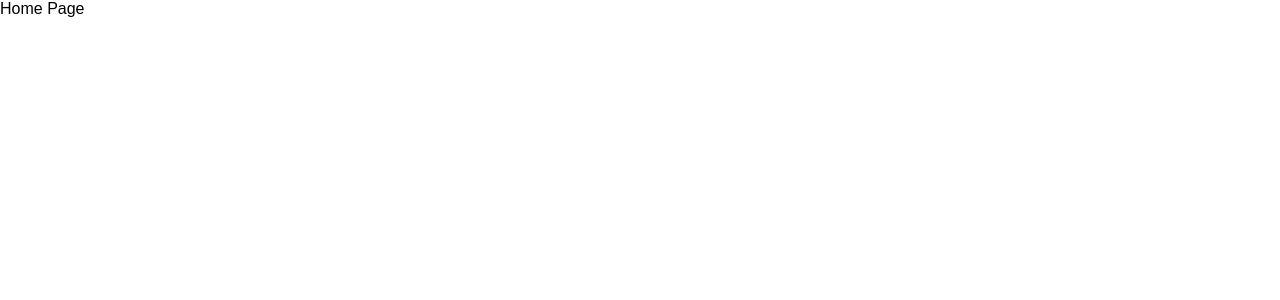
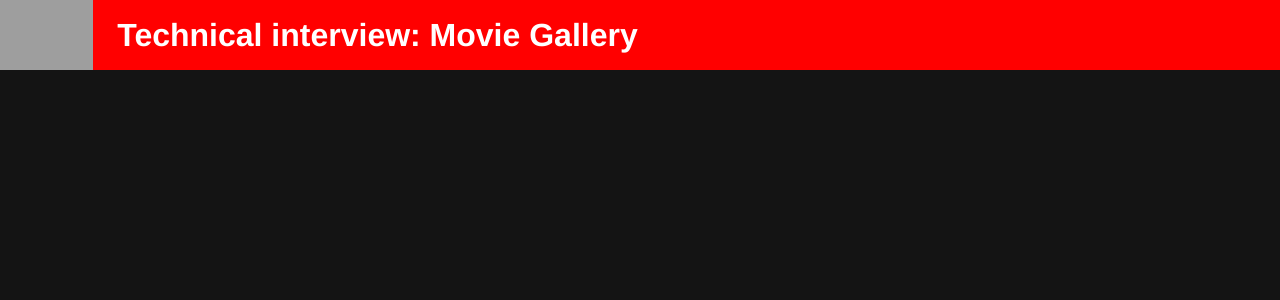
Before and after one commit to fjcasternao/video-gallery-react, a React (Create React App) app: page / in a window 1280 px wide. Shown: the top 300 px of the page. Built offline with nearby package versions, Linux system fonts and the light colour scheme; grey boxes are pictures that could not be loaded.

Commit message:
Adding header component and some global styling

```diff
--- /dev/null
+++ b/src/components/Header/Header.css
@@ -0,0 +1,18 @@
+h1 {
+    background-color: red;
+    height: 70px;
+    width: 100%;
+    margin: 0px;
+    line-height: 70px;
+}
+
+.header__image {
+    width: auto;
+    height: 100%;
+    background-color: white;
+}
+
+.header__text {
+    padding-left: 15px;
+    vertical-align: top;
+}
--- /dev/null
+++ b/src/components/Header/Header.js
@@ -0,0 +1,16 @@
+import React from 'react';
+import './Header.css';
+
+export default class Header extends React.Component {
+  render() {
+    return (
+      <h1>
+        <img
+          className="header__image"
+          src="https://www.redpoints.com/wp-content/uploads/2017/03/red-points.svg"
+        />
+        <span className="header__text"> {this.props.text}</span>
+      </h1>
+    );
+  }
+}
--- a/src/containers/DetailsPage/DetailsPage.js
+++ b/src/containers/DetailsPage/DetailsPage.js
@@ -1,10 +1,15 @@
 import React from 'react';
+
+import Header from '../../components/Header/Header';
 
 class DetailsPage extends React.PureComponent {
     render() {
         return (
             <div>
+                <Header text="Technical interview: Movie Gallery" />
+                <div>
                 Details Page
+                </div>
             </div>
         );
     }
--- a/src/containers/HomePage/HomePage.js
+++ b/src/containers/HomePage/HomePage.js
@@ -1,10 +1,12 @@
 import React from 'react';
+
+import Header from '../../components/Header/Header';
 
 class HomePage extends React.PureComponent {
     render() {
         return (
             <div>
-                Home Page
+                <Header text="Technical interview: Movie Gallery" />
             </div>
         );
     }
--- a/src/containers/NotFoundPage/NotFoundPage.js
+++ b/src/containers/NotFoundPage/NotFoundPage.js
@@ -1,10 +1,15 @@
 import React from 'react';
+
+import Header from '../../components/Header/Header';
 
 class NotFoundPage extends React.PureComponent {
     render() {
         return (
             <div>
-                Not Found Page
+                <Header text="Technical interview: Movie Gallery" />
+                <div>
+                    Not Found Page
+                </div>
             </div>
         );
     }
--- a/src/index.css
+++ b/src/index.css
@@ -1,5 +1,21 @@
+html,
 body {
-  margin: 0;
-  padding: 0;
-  font-family: sans-serif;
+  height: 100vh;
+  width: 100%;
+  color: #fff;
+  background-color: #141414;
+  margin: 0px;
 }
+
+body {
+  font-family: 'Helvetica Neue', Helvetica, Arial, sans-serif;
+}
+
+body.fontLoaded {
+  font-family: 'Open Sans', 'Helvetica Neue', Helvetica, Arial, sans-serif;
+}
+
+#root {
+  min-height: 100%;
+  min-width: 100%;
+}
```
